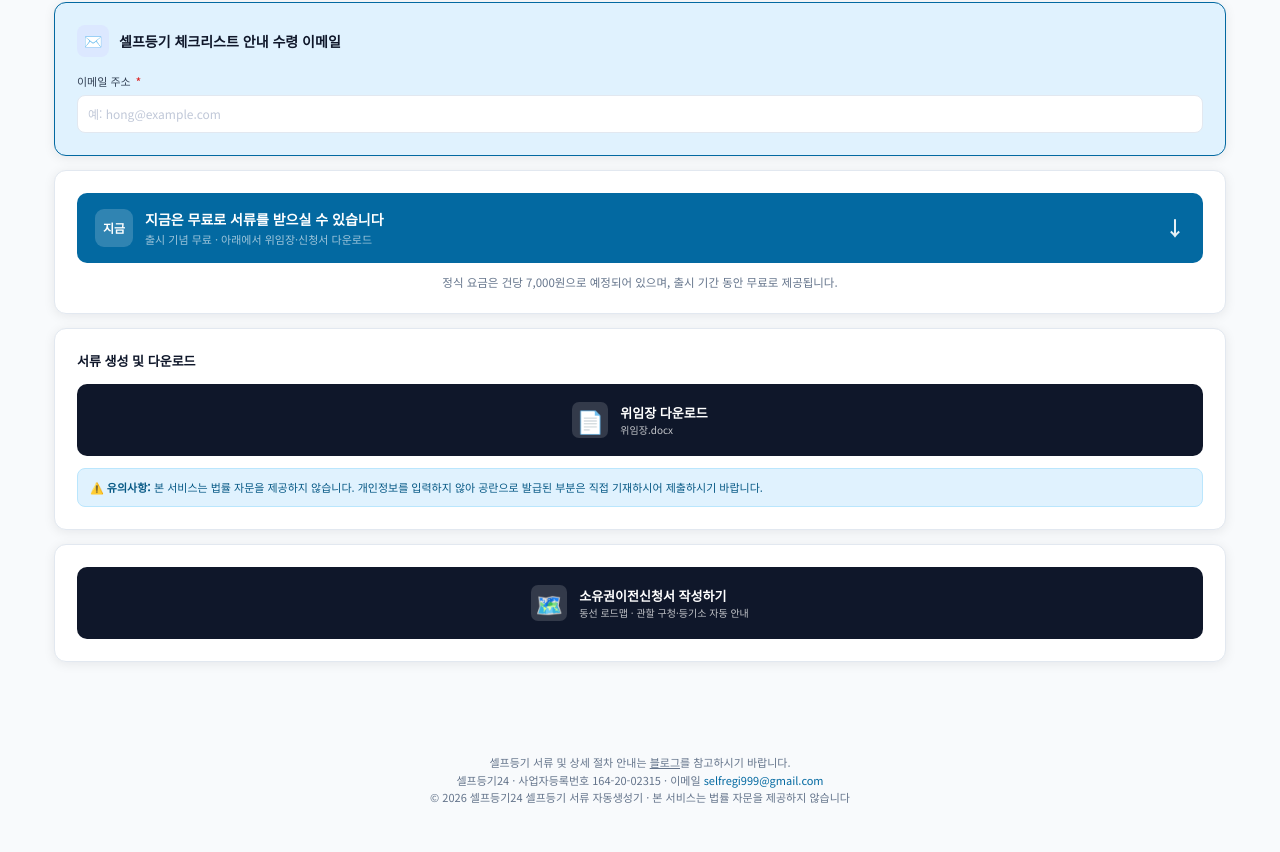
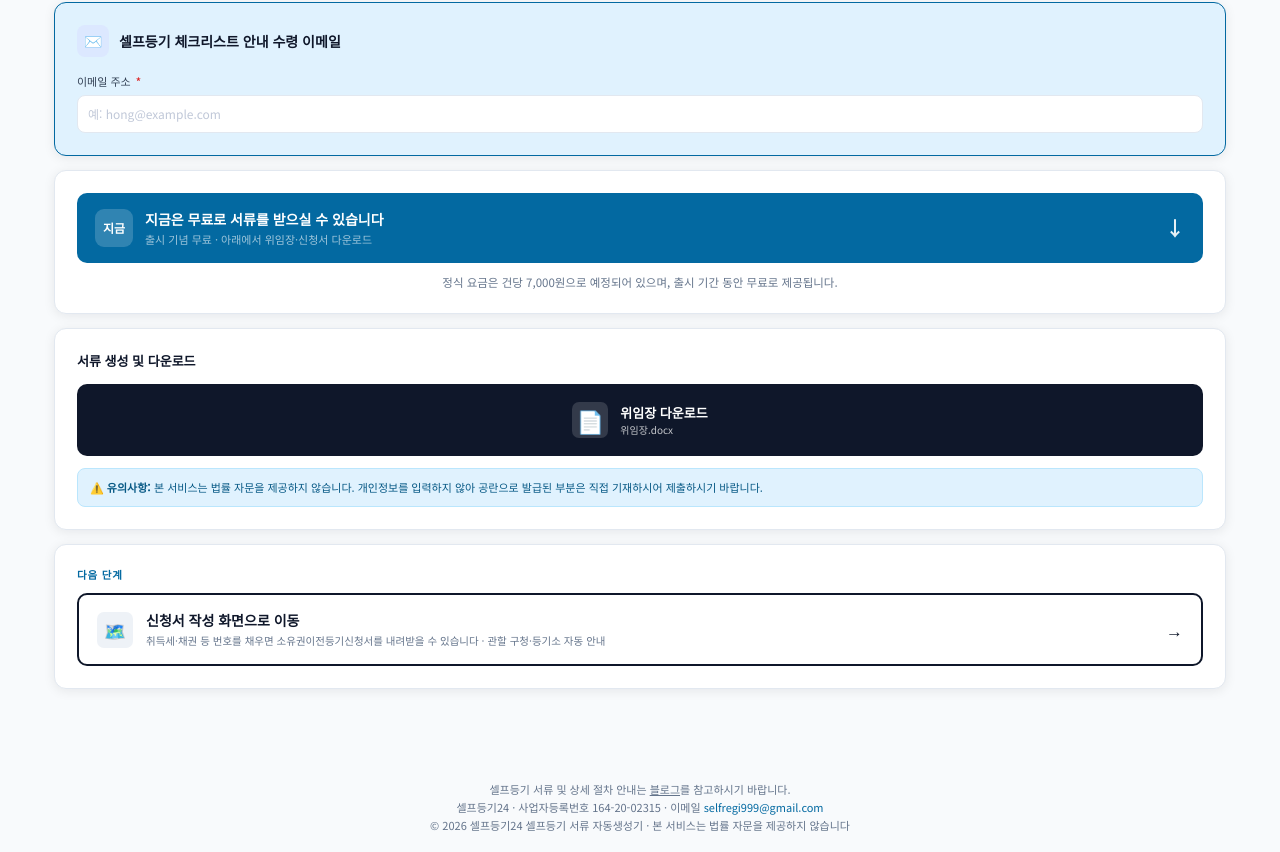
Before and after one commit to kkoom63-coder/selfregi, a plain HTML site: page normal_form.html in a window 1280 px wide. Shown: the part 2902-3754 px from the top of the page. Before the commit the page ends 3727 px from the top, so only its background shows below. Drawn offline with nearby package versions, Linux system fonts and the light colour scheme.

Commit message:
Add files via upload

```diff
--- a/normal_form.html
+++ b/normal_form.html
@@ -110,6 +110,17 @@ select{cursor:pointer;appearance:auto}
 .pay-btn .ds{font-size:11px;color:rgba(255,255,255,.82);margin-top:2px}
 .pay-arrow{margin-left:auto;font-size:20px;font-weight:800;opacity:.9}
 .pay-note{font-size:11.5px;color:var(--muted);text-align:center;margin-top:10px;line-height:1.6}
+/* 페이지 이동 버튼 — 다운로드 버튼(솔리드 네이비)과 혼동되지 않도록 아웃라인 + 화살표로 구분 */
+.nav-eyebrow{font-size:10.5px;font-weight:800;letter-spacing:.08em;color:var(--blue);margin-bottom:9px}
+.navbtn{width:100%;display:flex;align-items:center;gap:13px;padding:16px 18px;background:#fff;border:2px solid var(--navy);border-radius:10px;cursor:pointer;font-family:inherit;text-align:left;transition:background .15s,transform .15s,box-shadow .15s}
+.navbtn:hover{background:#f1f5f9;transform:translateY(-2px);box-shadow:0 6px 18px rgba(2,6,23,.1)}
+.navbtn:focus-visible{outline:2px solid var(--blue);outline-offset:2px}
+.nb-ico{width:36px;height:36px;background:#eef2f7;border-radius:7px;display:flex;align-items:center;justify-content:center;font-size:18px;flex-shrink:0}
+.nb-tx{flex:1;min-width:0}
+.nb-t{font-size:14px;font-weight:800;color:var(--navy);line-height:1.4}
+.nb-s{font-size:10.5px;color:var(--muted);line-height:1.5;margin-top:2px;word-break:keep-all}
+.nb-ar{font-size:17px;font-weight:700;color:var(--navy);flex-shrink:0}
+
 .dbtn{display:flex;flex-direction:column;align-items:center;gap:5px;padding:16px 10px;border-radius:10px;border:none;cursor:pointer;font-family:inherit;transition:transform .15s,box-shadow .15s}
 .dbtn:hover{transform:translateY(-2px);box-shadow:0 6px 18px rgba(0,0,0,.12)}
 .d1{background:var(--navy);color:#fff}
@@ -579,12 +590,14 @@ gtag('js',new Date());gtag('config','G-DR3W5XWF50');
 
 <!-- ⑧ 로드맵 네비게이션 (다운로드 후 다음 단계) -->
 <div class="card">
-  <button id="btn-roadmap" class="dbtn" onclick="goRoadmap()" style="width:100%;display:flex;flex-direction:row;align-items:center;justify-content:center;gap:12px;padding:18px 20px;background:var(--navy);color:#fff;border:none;border-radius:10px;cursor:pointer;font-family:inherit;transition:background .15s">
-    <div class="diw" style="font-size:22px;background:rgba(255,255,255,.15);border-radius:7px;display:flex;align-items:center;justify-content:center;width:36px;height:36px">🗺️</div>
-    <div style="text-align:left">
-      <div class="dn">소유권이전신청서 작성하기</div>
-      <div class="ds">동선 로드맵 · 관할 구청·등기소 자동 안내</div>
+  <div class="nav-eyebrow">다음 단계</div>
+  <button id="btn-roadmap" class="navbtn" onclick="goRoadmap()">
+    <div class="nb-ico">🗺️</div>
+    <div class="nb-tx">
+      <div class="nb-t">신청서 작성 화면으로 이동</div>
+      <div class="nb-s">취득세·채권 등 번호를 채우면 소유권이전등기신청서를 내려받을 수 있습니다 · 관할 구청·등기소 자동 안내</div>
     </div>
+    <div class="nb-ar" aria-hidden="true">→</div>
   </button>
 </div>
 
```
